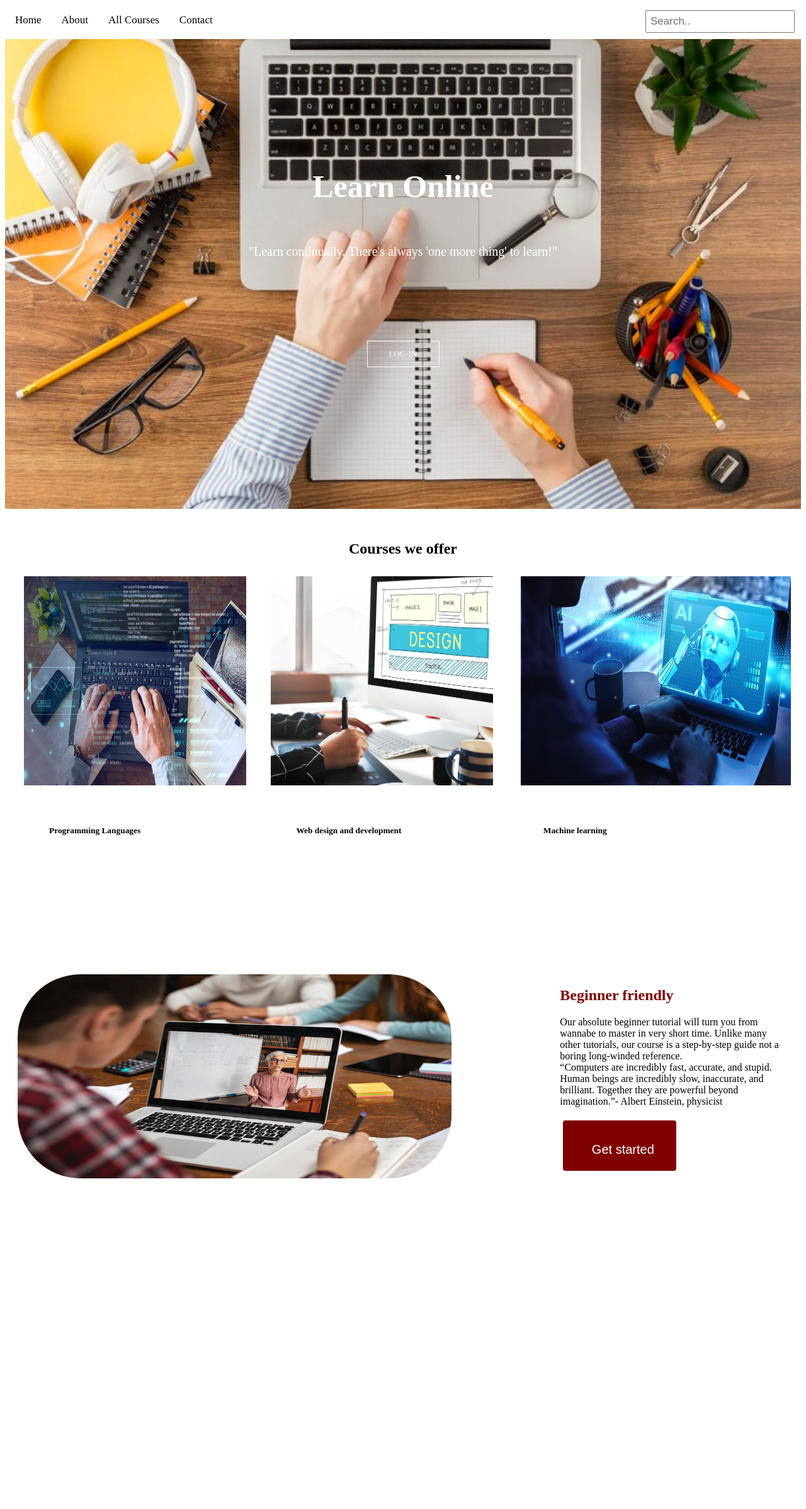
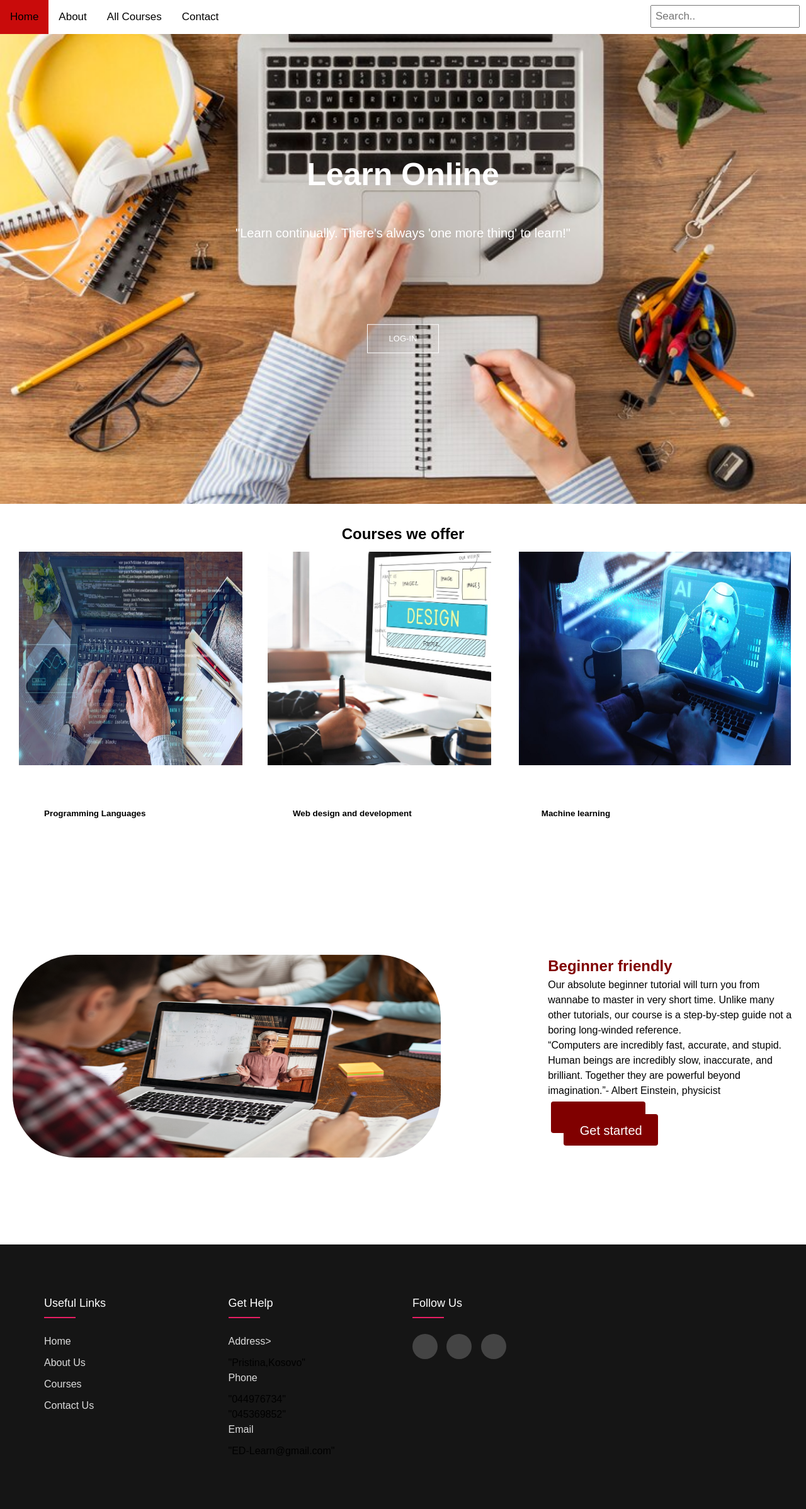
Before and after one commit to EdinaBajraktari/PROJEKTI, a PHP site: page /Home.html in a window 1280 px wide. Shown: the whole page at 63% size. Before the commit the page ends 1871 px from the top, so only its background shows below. Run offline with PHP 8.4, Linux system fonts and the light colour scheme.

Commit message:
home
Shtimii foterit

```diff
--- a/Home.html
+++ b/Home.html
@@ -89,10 +89,41 @@
 
  </section>
  <!--Pjesa e footer-it-->
+ <body>
+    <footer class="footer">
+        <div class="container row">
+            <div class="footer-col">
+                <h4>Useful links</h4>
+                <ul>
+                    <li><a href="#">Home</a></li>
+                    <li><a href="#">About us</a></li>
+                    <li><a href="#">Courses</a></li>
+                    <li><a href="#">Contact us</a></li>
+                </ul>
+            </div>
+            <div class="footer-col">
+                <h4>get help</h4>
+                <ul>
+                    <li><a href="#">Address></a></li>
+                    <p>"Pristina,Kosovo"</p>
+                    <li><a href="#">Phone</a></li>
+                    <p>"044976734"</p>
+                    <p>"045369852"</p>
+                    <li><a href="#">Email</a></li>
+                    <p>"ED-Learn@gmail.com"</p>
+                </ul>
+            </div>
+            <div class="footer-col">
+                <h4>Follow us</h4>
+                <div class="social-links">
+                    <a href="#"><i class="fcbicon.webp"></i></a>
+                    <a href="#"><i class="instaicon.webp"></i></a>
+                    <a href="#"><i class="youtubeicon.webp"></i></a>
+                </div>
+            </div>
+        </div>
+    </footer>
+</body>
 
-   <footer>
 
-   </footer>
-
-    </body>
 </html>
--- a/Homestyle.css
+++ b/Homestyle.css
@@ -187,3 +187,112 @@ header{
   opacity: 1;
   right: 0;
 }
+/*--Foter--*/
+*,
+*::before,
+*::after {
+	box-sizing: border-box;
+}
+
+* {
+	margin: 0;
+	padding: 0;
+}
+
+body {
+	line-height: 1.5;
+	font-family: 'Poppins', sans-serif;
+}
+
+.footer {
+	background-color: #151515;
+	padding: 80px 0;
+}
+
+.container {
+	max-width: 1170px;
+	margin: auto;
+}
+
+.row {
+	display: flex;
+	flex-wrap: wrap;
+}
+
+ul {
+	list-style: none;
+}
+
+.footer-col {
+	width: 25%;
+	padding: 0 15px;
+}
+
+.footer-col h4 {
+	font-size: 18px;
+	color: #FFF;
+	text-transform: capitalize;
+	margin-bottom: 35px;
+	font-weight: 500;
+	position: relative;
+}
+
+.footer-col h4::before {
+	content: "";
+	position: absolute;
+	left: 0;
+	bottom: -10px;
+	background-color: #E91E63;
+	width: 50px;
+	height: 2px;
+}
+
+.footer-col ul li:not(:last-child) {
+	margin-bottom: 10px;
+}
+
+.footer-col ul li a {
+	color: #DDD;
+	display: block;
+	font-size: 1rem;
+	font-weight: 300;
+	text-transform: capitalize;
+	text-decoration: none;
+	transition: all 0.3s ease;
+}
+
+.footer-col ul li a:hover {
+	color: #FFF;
+	padding-left: 7px;
+}
+
+.footer-col .social-links a {
+	color: #FFF;
+	background-color: rgba(255, 255, 255, 0.2);
+	display: inline-block;
+	height: 40px;
+	width: 40px;
+	border-radius: 50%;
+	text-align: center;
+	margin: 0 10px 10px 0;
+	line-height: 40px;
+	transition: all 0.5s ease;
+}
+
+.footer-col .social-links a:hover {
+	color: #151515;
+	background-color: #FFF;
+}
+
+@media(max-width: 767px) {
+	.footer-col {
+		width: 50%;
+		margin-bottom: 30px;
+	}
+}
+
+@media(max-width: 574px) {
+	.footer-col {
+		width: 100%;
+	}
+}
--- a/aboutstyle.css
+++ b/aboutstyle.css
@@ -122,6 +122,8 @@ header{
 	color: #fff;
   }
 
+  /*----foter---*/
+
 *,
 *::before,
 *::after {
```
